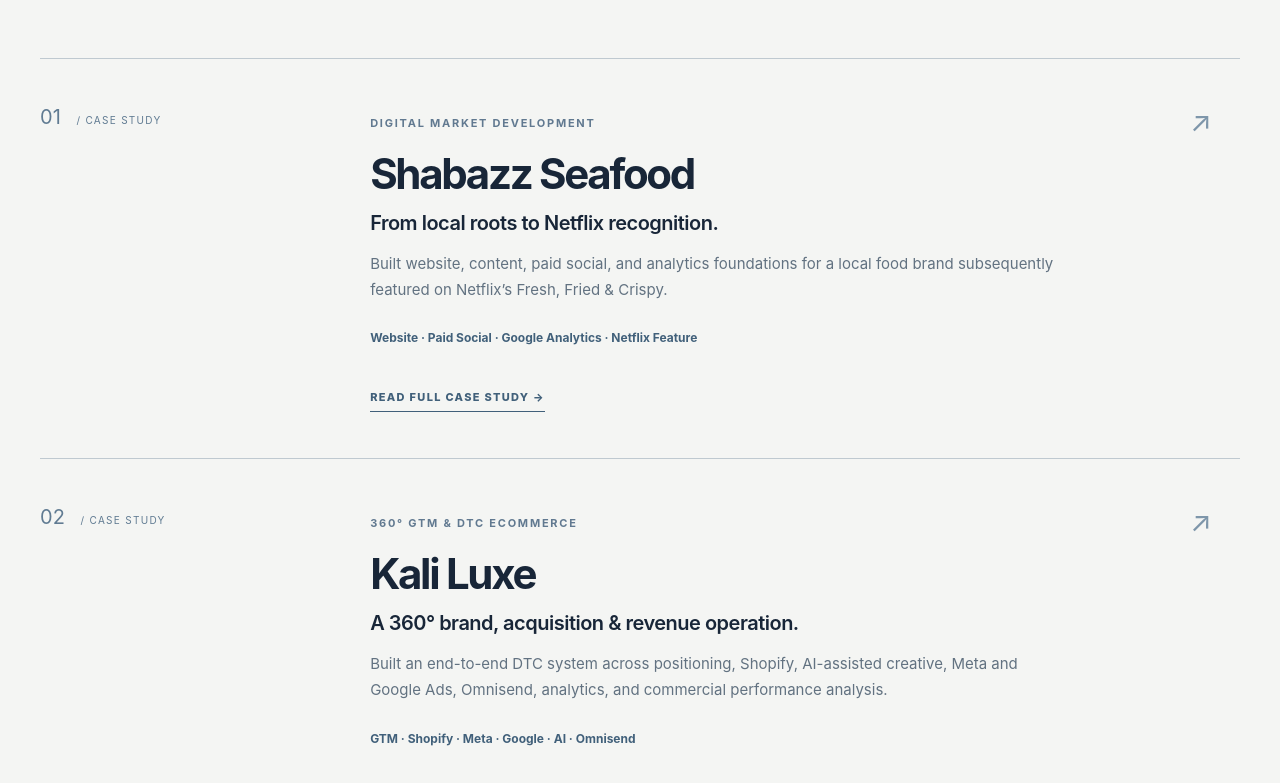
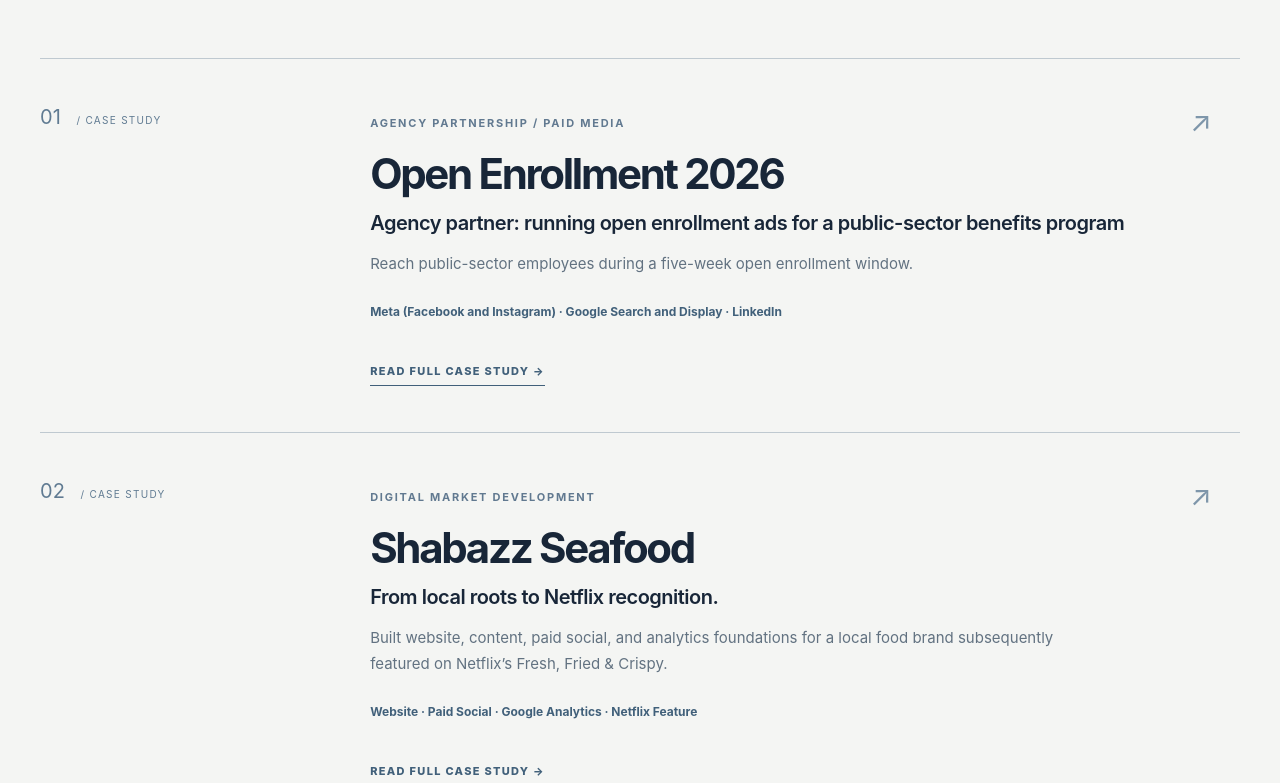
Before and after one commit to kmshabazz/km-company-portfolio, a Next.js app: page / in a window 1280 px wide. Shown: the part 4935-5718 px from the top of the page. Built offline with nearby package versions, Linux system fonts and the light colour scheme.

Commit message:
Add Open Enrollment 2026 case study card and sitemap entry

```diff
--- a/app/page.tsx
+++ b/app/page.tsx
@@ -12,6 +12,7 @@ const steps = [
   ["05","Optimize","Use real performance evidence to prioritize experiments and next-stage growth decisions."],
 ];
 const studies = [
+  { slug:"open-enrollment-campaign-2026", category:"AGENCY PARTNERSHIP / PAID MEDIA", title:"Open Enrollment 2026", heading:"Agency partner: running open enrollment ads for a public-sector benefits program", description:"Reach public-sector employees during a five-week open enrollment window.", tags:"Meta (Facebook and Instagram) · Google Search and Display · LinkedIn" },
   { slug:"shabazz-seafood", category:"DIGITAL MARKET DEVELOPMENT", title:"Shabazz Seafood", heading:"From local roots to Netflix recognition.", description:"Built website, content, paid social, and analytics foundations for a local food brand subsequently featured on Netflix’s Fresh, Fried & Crispy.", tags:"Website · Paid Social · Google Analytics · Netflix Feature" },
   { slug:"kali-luxe", category:"360° GTM & DTC ECOMMERCE", title:"Kali Luxe", heading:"A 360° brand, acquisition & revenue operation.", description:"Built an end-to-end DTC system across positioning, Shopify, AI-assisted creative, Meta and Google Ads, Omnisend, analytics, and commercial performance analysis.", tags:"GTM · Shopify · Meta · Google · AI · Omnisend" },
   { slug:"yippee-tv", category:"SUBSCRIPTION & ATTRIBUTION", title:"Yippee TV", heading:"A clearer view of the full subscriber journey.", description:"Aligned trial, purchase, revenue, and marketing measurement across GA4, Google Ads, and reporting to improve subscription funnel visibility.", tags:"GA4 · GTM · Google Ads · Looker Studio" },
--- a/app/sitemap.ts
+++ b/app/sitemap.ts
@@ -1,7 +1,7 @@
 import type { MetadataRoute } from "next";
 
 const baseUrl = "https://www.kmandcompany.com";
-const caseStudySlugs = ["shabazz-seafood", "yippee-tv", "travel-her-way", "kali-luxe"];
+const caseStudySlugs = ["open-enrollment-campaign-2026", "shabazz-seafood", "yippee-tv", "travel-her-way", "kali-luxe"];
 
 export default function sitemap(): MetadataRoute.Sitemap {
  return [
```
